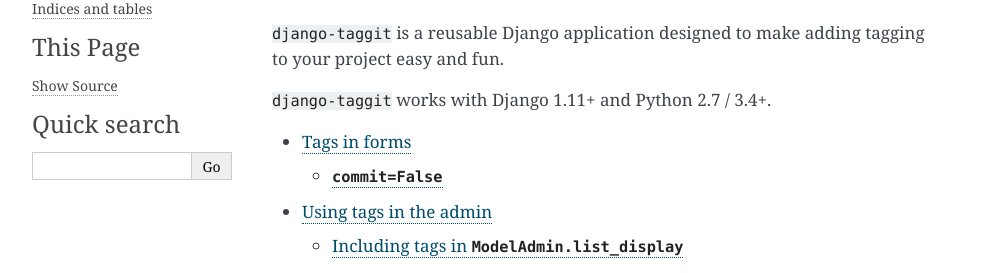
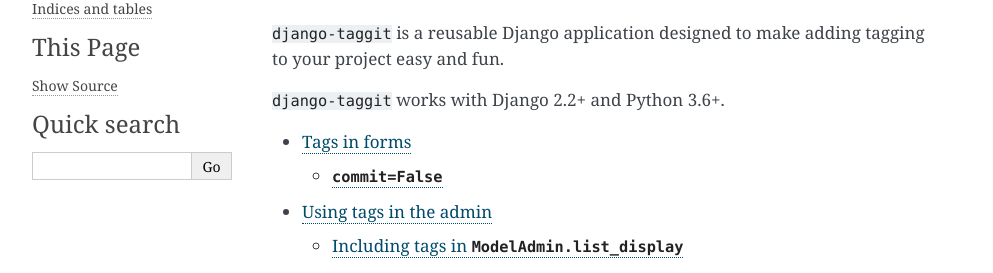
Before and after one commit to jazzband/django-taggit, a Sphinx documentation site: the page built from docs/index.rst, in a window 1280 px wide. Shown: the part 138-411 px from the top of the page, without its empty margins (148-1141 px from the left). Built offline with Sphinx 7.4.7, drawn with Linux system fonts in a browser that asks for light colours; pages that are not in the unit, such as notebooks, are missing from menus.

Commit message:
Fixed Python & Django versions in the docs.

```diff
--- a/docs/index.rst
+++ b/docs/index.rst
@@ -4,7 +4,7 @@
 ``django-taggit`` is a reusable Django application designed to make adding
 tagging to your project easy and fun.
 
-``django-taggit`` works with Django 1.11+ and Python 2.7 / 3.4+.
+``django-taggit`` works with Django 2.2+ and Python 3.6+.
 
 .. toctree::
    :maxdepth: 2
```
